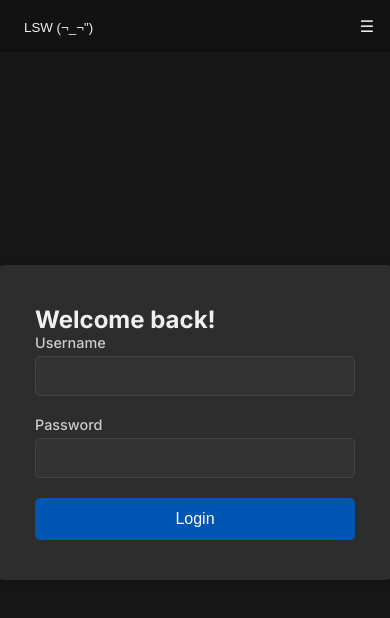
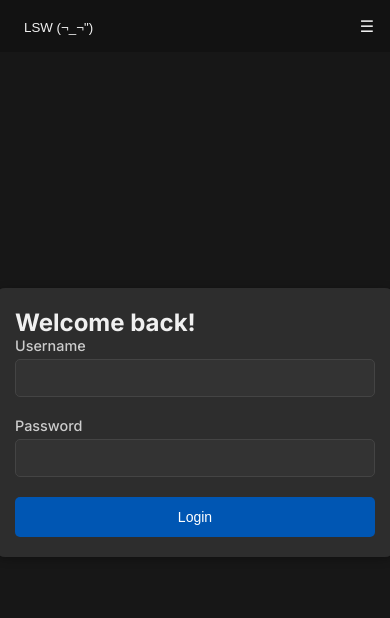
Before and after one commit to wweziza/lsw-ink, a Next.js app: page /login in a window 390 px wide. Shown: the top 618 px of the page. Built offline with nearby package versions, Linux system fonts and the light colour scheme.

Commit message:
mobile responsive

```diff
--- a/src/styles/Login.module.css
+++ b/src/styles/Login.module.css
@@ -87,3 +87,21 @@
 .dark .loginButton:hover {
   background-color: #003a7a;
 }
+
+@media only screen and (max-width: 768px) {
+  .loginContainer {
+    padding: 10px;
+  }
+
+  .loginContent {
+    padding: 20px;
+  }
+
+  .inputGroup input {
+    font-size: 14px;
+  }
+
+  .loginButton {
+    font-size: 14px;
+  }
+}
```
